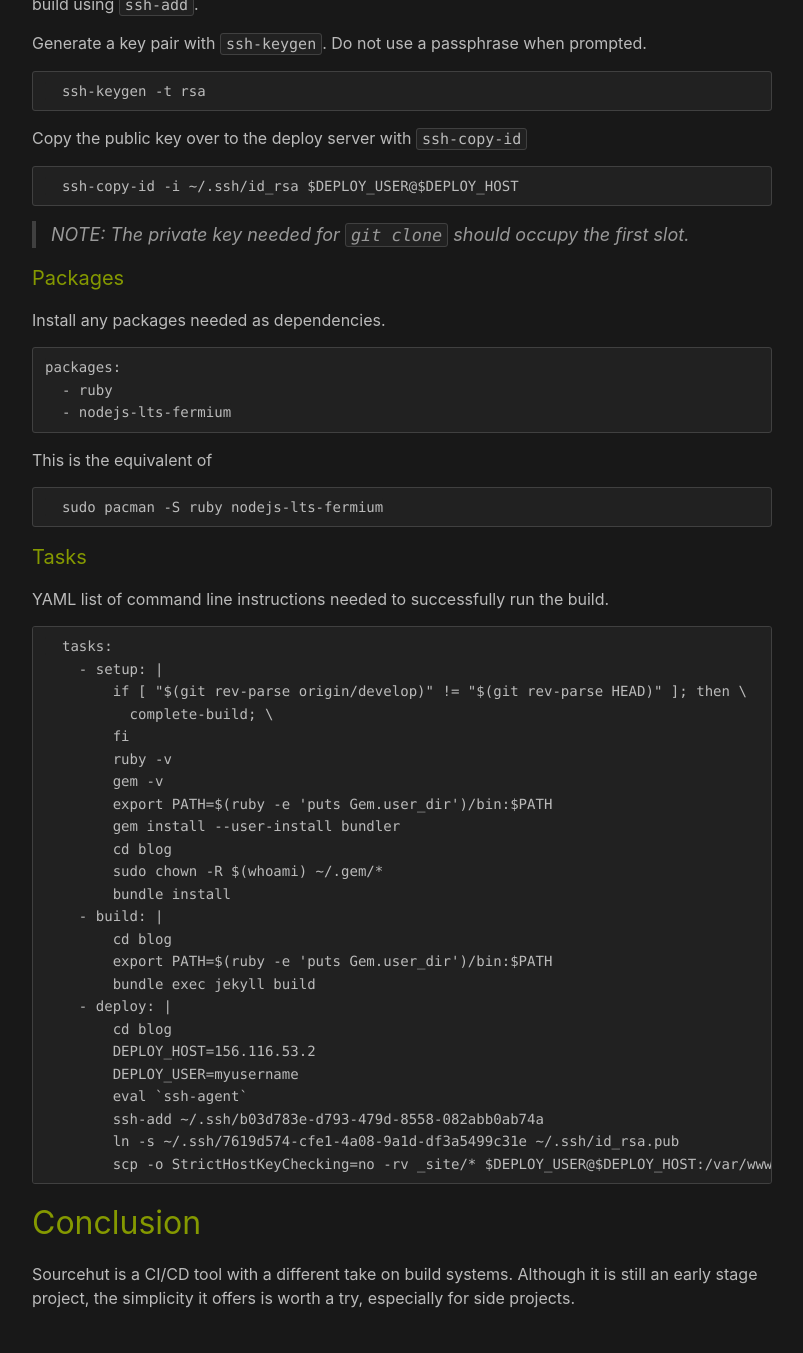
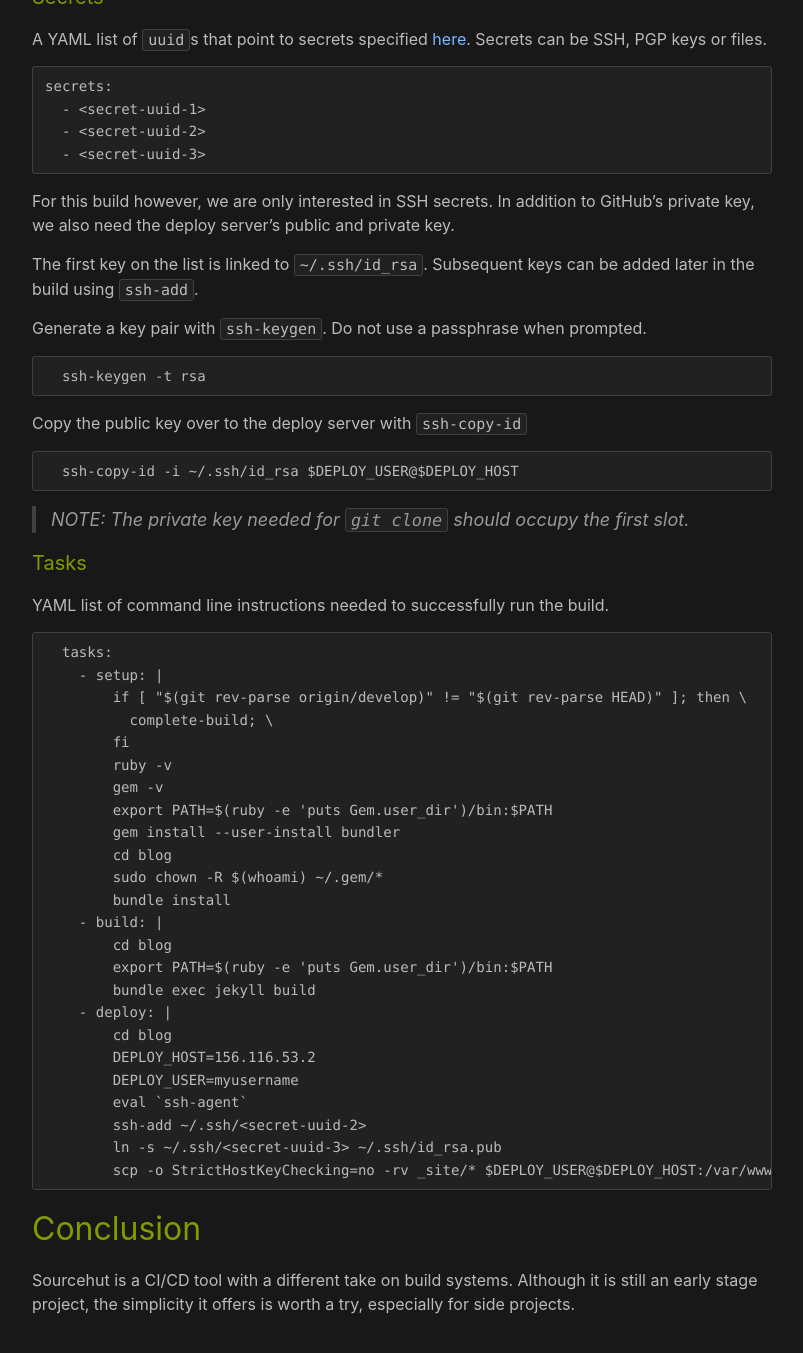
Before and after one commit to 49e94b8f256530dc0d41f740dfe8a4c1/blog, a Jekyll site: the page built from _posts/2020-12-07-sourcehut-jekyll.markdown, in a window 1280 px wide and 1400 px high, scrolled down 3732 px. Shown: the top 1353 px of the window, without its empty margins (238-1041 px from the left). Built offline with Jekyll 4.4.1, drawn with Linux system fonts in a browser that asks for light colours; nearby versions of some CDN libraries; the table of contents is made by our own code; some of the changed text lies outside the part shown.

Commit message:
Fix quirks

```diff
--- a/_posts/2020-12-07-sourcehut-jekyll.markdown
+++ b/_posts/2020-12-07-sourcehut-jekyll.markdown
@@ -58,7 +58,15 @@ The following section details how to achieve this with a public repo.
         scp -o StrictHostKeyChecking=no -rv _site/* $DEPLOY_USER@$DEPLOY_HOST:/var/www/html/blog
 {% endhighlight %}
 
-##### Sources
+#### Image
+
+[builds.sr.ht][builds.sr.ht]{:target="\_blank"} offers a ton of images to choose from. `archlinux` was chosen because of its relatively superior documentation and near vanilla/as close to possible to upstream packages.
+
+{% highlight yaml %}
+image: archlinux
+{% endhighlight %}
+
+#### Sources
 
 Specify what repo to clone. The `https` schema is used to define the repo URL.
 
@@ -67,7 +75,7 @@ sources:
   - 'https://github.com/<username>/<repo>.git'
 {% endhighlight %}
 
-##### Secrets
+#### Secrets
 
 Public repos just need 2 uuids i.e. the deploy server key pair.
 
@@ -76,6 +84,23 @@ secrets:
   - <secret-uuid-1>
   - <secret-uuid-2>
 {% endhighlight %}
+
+#### Packages
+
+Install any packages needed as dependencies.
+
+{% highlight yaml %}
+packages:
+  - ruby
+  - nodejs-lts-fermium
+{% endhighlight %}
+
+This is the equivalent of
+
+{% highlight bash %}
+  sudo pacman -S ruby nodejs-lts-fermium
+{% endhighlight %}
+
 
 ## Private repositories
 
@@ -124,14 +149,6 @@ tasks:
 
 Although a general description of the build manifest schema can be found [here][man.builds.sr.ht-build-manifests]{:target="\_blank"}, I'll continue by detailing the Jekyll specific configuration options below.
 
-#### Image
-
-[builds.sr.ht][builds.sr.ht]{:target="\_blank"} offers a ton of images to choose from. `archlinux` was chosen because of its relatively superior documentation and near vanilla/as close to possible to upstream packages.
-
-{% highlight yaml %}
-image: archlinux
-{% endhighlight %}
-
 #### Sources
 
 Specify what repo to clone. The `ssh` schema is used if the repo in question is private, otherwise use the `https` schema.
@@ -168,24 +185,7 @@ Copy the public key over to the deploy server with `ssh-copy-id`
   ssh-copy-id -i ~/.ssh/id_rsa $DEPLOY_USER@$DEPLOY_HOST
 {% endhighlight %}
 
-> NOTE:
-> The private key needed for `git clone` should occupy the first slot.
-
-#### Packages
-
-Install any packages needed as dependencies.
-
-{% highlight yaml %}
-packages:
-  - ruby
-  - nodejs-lts-fermium
-{% endhighlight %}
-
-This is the equivalent of
-
-{% highlight bash %}
-  sudo pacman -S ruby nodejs-lts-fermium
-{% endhighlight %}
+> NOTE: The private key needed for `git clone` should occupy the first slot.
 
 #### Tasks
 
@@ -213,8 +213,8 @@ YAML list of command line instructions needed to successfully run the build.
         DEPLOY_HOST=156.116.53.2
         DEPLOY_USER=myusername
         eval `ssh-agent`
-        ssh-add ~/.ssh/b03d783e-d793-479d-8558-082abb0ab74a
-        ln -s ~/.ssh/7619d574-cfe1-4a08-9a1d-df3a5499c31e ~/.ssh/id_rsa.pub
+        ssh-add ~/.ssh/<secret-uuid-2>
+        ln -s ~/.ssh/<secret-uuid-3> ~/.ssh/id_rsa.pub
         scp -o StrictHostKeyChecking=no -rv _site/* $DEPLOY_USER@$DEPLOY_HOST:/var/www/html/blog
 {% endhighlight %}
 
```
